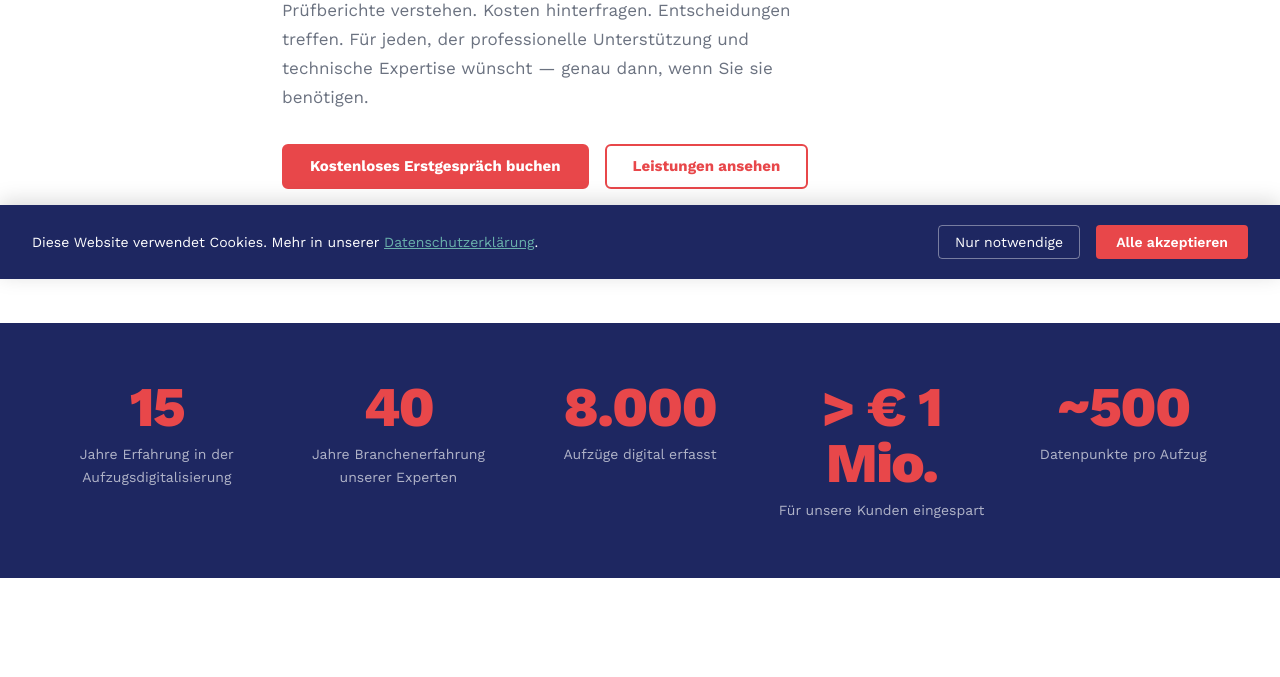
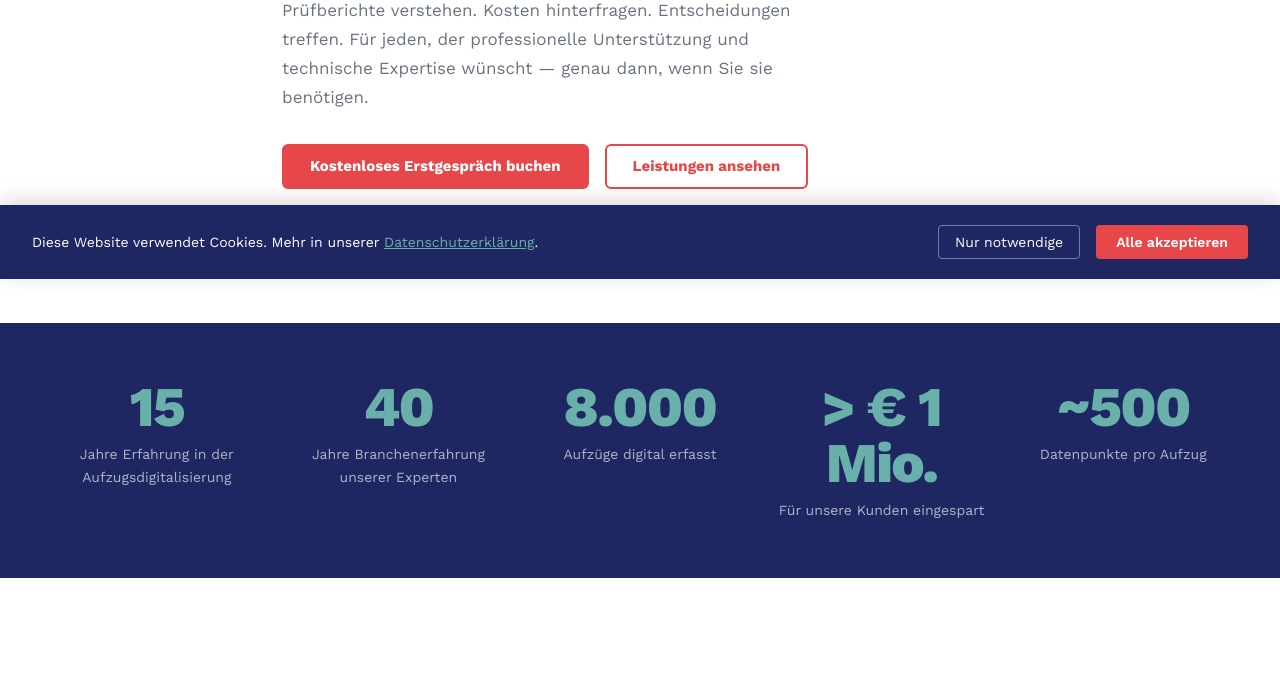
Before and after one commit to Elevoniq/elevoniq-website, a plain HTML site: page index.html in a window 1280 px wide. Shown: the part 521-1198 px from the top of the page. Drawn offline with Linux system fonts and the light colour scheme.

Commit message:
style: KPI-Werte seitenübergreifend von Coral auf Teal umgestellt

```diff
--- a/assets/css/style.css
+++ b/assets/css/style.css
@@ -603,7 +603,7 @@ p { line-height: 1.7; }
 .trust-number-value {
   font-size: clamp(2.5rem, 5vw, 3.5rem);
   font-weight: var(--font-weight-extrabold);
-  color: var(--color-coral-dark);
+  color: var(--color-teal);
   letter-spacing: -0.03em;
   line-height: 1;
 }
```
Also changed, not shown: einzelleistungen/pruefbericht-check/index.html (+1 -1 lines).
